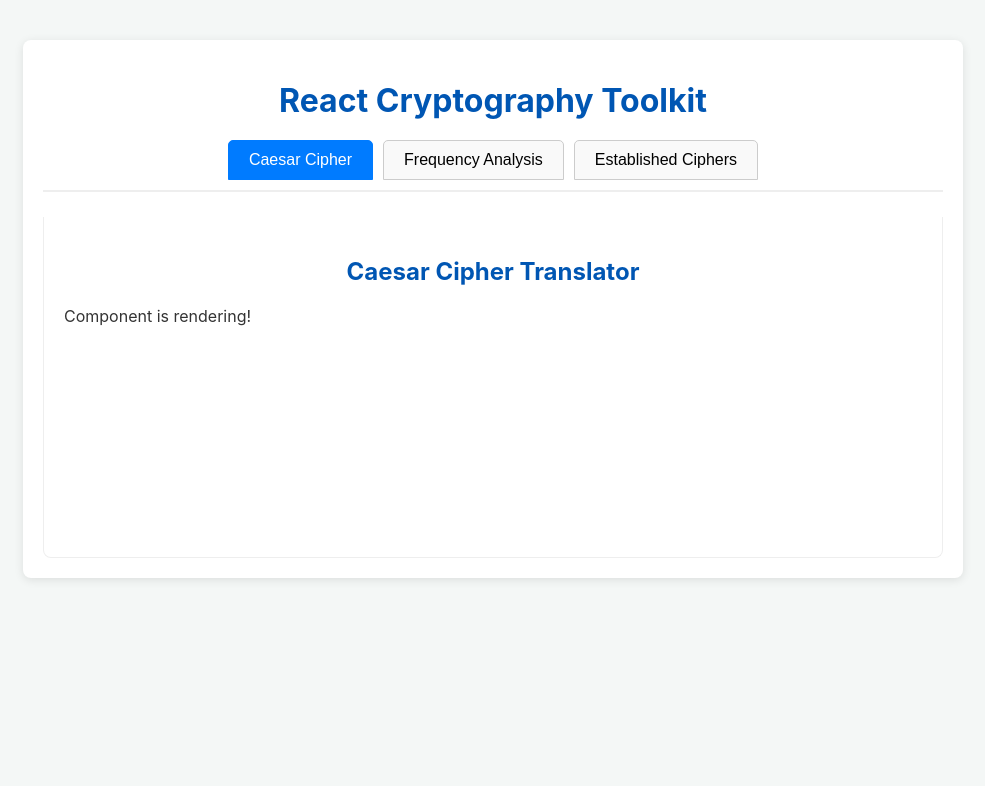
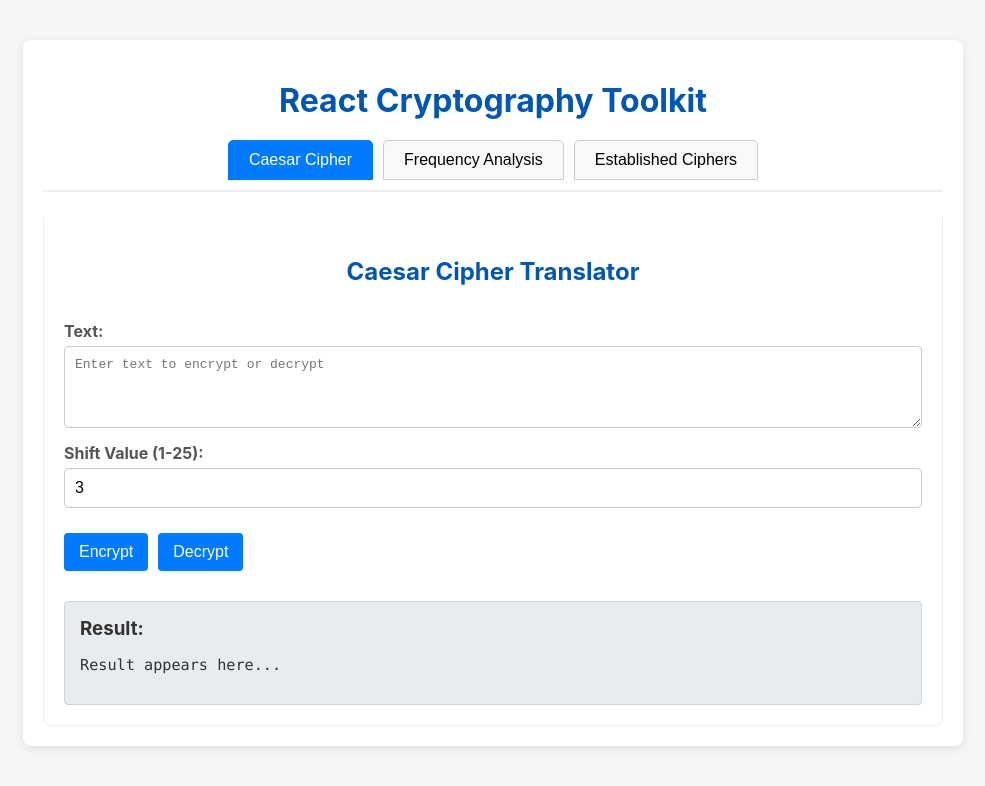
Before and after one commit to Arham-Tahir64/CPSC329-Final-Project, a React (Create React App) app: page / in a window 1280 px wide. Shown: the top 786 px of the page, without its empty margins (147-1132 px from the left). Built offline with nearby package versions, Linux system fonts and the light colour scheme.

Commit message:
Add UI elements for input, shift, buttons, and output

```diff
--- a/src/components/CaesarCipher.jsx
+++ b/src/components/CaesarCipher.jsx
@@ -2,10 +2,43 @@ import React from 'react';
 
 function CaesarCipher() {
   return (
-    <div>
+    <div className="cipher-container">
       <h2>Caesar Cipher Translator</h2>
-      {/* UI Elements will go here */}
-      <p>Component is rendering!</p>
+
+      <div className="form-group">
+        <label htmlFor="caesar-text">Text:</label>
+        <textarea
+          id="caesar-text"
+          rows="4"
+          placeholder="Enter text to encrypt or decrypt"
+        />
+      </div>
+
+      <div className="form-group">
+        <label htmlFor="caesar-shift">Shift Value (1-25):</label>
+        <input
+          id="caesar-shift"
+          type="number"
+          min="1"
+          max="25"
+          defaultValue="3"
+        />
+      </div>
+
+      <div className="button-group">
+        <button>Encrypt</button>
+        <button>Decrypt</button>
+      </div>
+
+      <div className="result-box">
+        <h3>Result:</h3>
+        <pre>
+          {/* Result will be displayed here */}
+          Result appears here...
+        </pre>
+      </div>
+
+      {/* Educational text */}
     </div>
   );
 }
--- a/src/index.css
+++ b/src/index.css
@@ -71,3 +71,97 @@ h1, h2 {
   background-color: #ffffff;
   min-height: 300px; /* Ensure content area has some height */
 }
+
+/* Add Form & Component Styling */
+.cipher-container, .analysis-container, .established-container {
+  display: flex;
+  flex-direction: column;
+  gap: 15px; /* Spacing between elements */
+}
+
+.form-group {
+  display: flex;
+  flex-direction: column;
+  gap: 5px;
+}
+
+.form-group label {
+  font-weight: bold;
+  color: #555;
+}
+
+.form-group input[type="text"],
+.form-group input[type="number"],
+.form-group textarea,
+.form-group select {
+  padding: 10px;
+  border: 1px solid #ccc;
+  border-radius: 4px;
+  font-size: 1em;
+  width: 100%; /* Make inputs take full width */
+  box-sizing: border-box; /* Include padding and border in the element's total width and height */
+}
+
+textarea {
+    resize: vertical; /* Allow vertical resizing */
+}
+
+.button-group {
+  display: flex;
+  gap: 10px;
+  margin-top: 10px;
+}
+
+.button-group button, .cipher-container button, .analysis-container button, .established-container button {
+  padding: 10px 15px;
+  background-color: #007bff;
+  color: white;
+  border: none;
+  border-radius: 4px;
+  cursor: pointer;
+  font-size: 1em;
+  transition: background-color 0.3s;
+}
+
+.button-group button:hover, .cipher-container button:hover, .analysis-container button:hover, .established-container button:hover {
+  background-color: #0056b3;
+}
+
+ /* Add a secondary button style if needed */
+.button-group button.secondary, .cipher-container button.secondary, .analysis-container button.secondary, .established-container button.secondary {
+   background-color: #6c757d;
+}
+.button-group button.secondary:hover, .cipher-container button.secondary:hover, .analysis-container button.secondary:hover, .established-container button.secondary:hover {
+   background-color: #5a6268;
+}
+
+.result-box {
+  margin-top: 15px;
+  padding: 15px;
+  background-color: #e9ecef;
+  border: 1px solid #ced4da;
+  border-radius: 4px;
+  word-wrap: break-word; /* Wrap long words/results */
+}
+
+.result-box h3 {
+  margin-top: 0;
+  margin-bottom: 10px;
+  color: #333;
+}
+
+.result-box pre {
+  white-space: pre-wrap; /* Wrap text within the pre tag */
+  font-family: source-code-pro, Menlo, Monaco, Consolas, 'Courier New', monospace;
+  font-size: 0.95em;
+  color: #333;
+}
+
+.educational-text {
+    margin-top: 20px;
+    padding: 15px;
+    background-color: #f8f9fa;
+    border-left: 4px solid #17a2b8; /* Info color */
+    font-size: 0.9em;
+    line-height: 1.6;
+}
```
